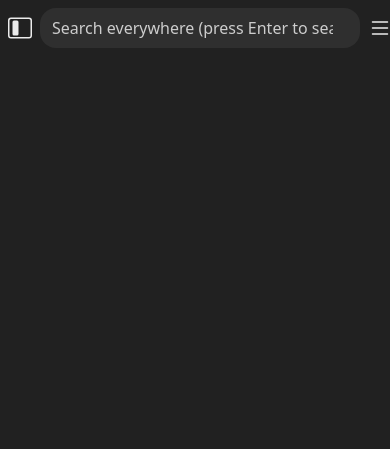
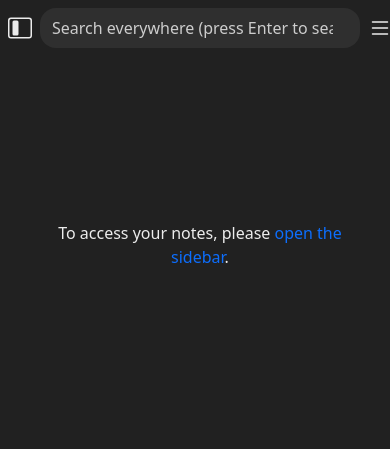
Before and after one commit to miladnia/technote, a Flask app: template templates/home.html in a window 390 px wide. Shown: the top 449 px of the page. Run offline with Flask 3, Linux system fonts and the light colour scheme; the template is opened without the code that fills it: most values are stand-ins (such as "Sample title", 1, 10 or a date in 2020); some libraries are stand-ins or nearby versions.

Commit message:
[feature] added the module "explorer.js"
- for now it is showing directories and files as a JSON formated text
- the table of directories is not ready yet. maybe React is the easy way to implemet it
- the welcome page is removed

```diff
--- a/app.py
+++ b/app.py
@@ -1,3 +1,5 @@
+from pathlib import Path
+
 from flask import Flask, flash, jsonify, redirect, render_template, request, url_for
 from flask_session import Session
 
@@ -20,11 +22,10 @@
 
 @app.route("/")
 def index():
-    try:
+    try: # FIXME we don't need an exception, just return an empty dict
         grouped_notes = technote.get_grouped_notes_or_fail()
     except ValueError:
-        # The user has not determined any directory of notes yet
-        return redirect("/welcome")
+        grouped_notes = {}
     return render_template("home.html", grouped_notes=grouped_notes)
 
 
@@ -74,7 +75,7 @@
     return redirect(url_for("note", note_id=note_id))
 
 
-@app.route("/search", methods=["GET"])
+@app.route("/search")
 def search():
     query = request.args.get("q")
     if not query:
@@ -83,17 +84,19 @@
     return jsonify(result)
 
 
-@app.route("/welcome", methods=["GET", "POST"])
-def welcome():
-    if "GET" == request.method:
-        return render_template("welcome.html", example_notes_dir=EXAMPLE_NOTES_DIR)
-    # Add the directories
-    for dir in request.form.getlist("directories"):
-        try:
-            technote.add_directory(dir)
-        except ValueError:
-            flash(f"'{dir}' is not a valid directory.", category="error")
+@app.route("/open", methods=["GET", "POST"])
+def open():
+    try:
+        technote.add_directory(dir)
+    except ValueError:
+        flash(f"'{dir}' is not a valid directory.", category="error")
     return redirect("/")
+
+
+@app.route("/explore", defaults={'relative_path': ''})
+@app.route("/explore/<path:relative_path>")
+def explore(relative_path: str):
+    return jsonify(technote.ls(relative_path))
 
 
 if "__main__" == __name__:
--- a/static/main.js
+++ b/static/main.js
@@ -1,12 +1,19 @@
 import * as sidebar from './modules/sidebar.js';
 import * as searchBox from './modules/searchbox.js';
 import * as editor from './modules/editor.js';
+import * as explorer from './modules/explorer.js';
+
+const modules = {
+    'sidebar': sidebar,
+    'explorer': explorer
+};
 
 function init() {
     sidebar.init();
     searchBox.init();
     editor.init();
     initKeyboardShortcuts();
+    initModuleEvents();
 }
 
 function initKeyboardShortcuts() {
@@ -50,6 +57,20 @@
     });
 }
 
+function initModuleEvents() {
+    const toggles = document.querySelectorAll('[data-toggle-module]');
+    toggles.forEach(el => {
+        el.addEventListener('click', handleModuleEvent);
+    });
+}
+
+function handleModuleEvent(event) {
+    event.preventDefault();
+    const target = event.currentTarget;
+    const moduleName = target.getAttribute('data-toggle-module');
+    modules[moduleName]?.toggle();
+}
+
 function toggleTocPanel() {
     const panel = bootstrap.Offcanvas.getOrCreateInstance('#tocPanel');
     panel.toggle();
--- /dev/null
+++ b/static/modules/explorer.js
@@ -0,0 +1,12 @@
+import * as utils from './utils.js';
+
+async function toggle() {
+    const list = await utils.fetchText('/explore');
+    const explorerModal = document.getElementById('explorerModal');
+    const modalBody = explorerModal.querySelector('.modal-body');
+    modalBody.innerHTML = list;
+    const modal = bootstrap.Modal.getOrCreateInstance(explorerModal);
+    modal.toggle();
+}
+
+export { toggle };
--- /dev/null
+++ b/templates/about_modal.html
@@ -0,0 +1,30 @@
+<div class="modal fade" id="aboutModal" tabindex="-1" aria-labelledby="aboutModalLabel" aria-hidden="true">
+  <div class="modal-dialog modal-sm modal-dialog-centered modal-dialog-scrollable">
+    <div class="modal-content">
+      <div class="modal-header">
+        <h1 class="modal-title fs-5" id="aboutModalLabel">
+          About
+        </h1>
+        <button type="button" class="btn-close" data-bs-dismiss="modal" aria-label="Close"></button>
+      </div>
+      <div class="modal-body text-center">
+          <h1>TechNote v0.2</h1>
+          <br>
+          <p>
+            by
+            <br>
+            <b>Milad Nia</b>
+            <br>
+            <a class="text-primary" href="https://github.com/miladnia">https://github.com/miladnia</a></p>
+          <br>
+          <p>
+            <small>TechNote is an open-source project licensed under the MIT license.</small>
+          </p>
+          <br>
+          <p>
+            <small>Copyright (c) 2024 Milad Abdollahnia</small>
+          </p>
+      </div>
+    </div>
+  </div>
+</div>
--- a/templates/home.html
+++ b/templates/home.html
@@ -2,4 +2,12 @@
 
 {% block title %}TechNote{% endblock %}
 
-{% block content %}{% endblock %}
+{% block content %}
+    <div class="container-fluid h-100">
+        <div class="row h-50 align-items-center d-md-none">
+            <section>
+                <p class="text-center">To access your notes, please <a class="text-primary" href="#" data-toggle-module="sidebar">open the sidebar</a>.</p>
+            </section>
+        </div>
+    </div>
+{% endblock %}
--- a/templates/layout.html
+++ b/templates/layout.html
@@ -19,6 +19,7 @@
             </div>
           </nav>
           <nav class="col py-2 overflow-auto" aria-label="Notes">
+            {% if grouped_notes %}
               <ul class="ps-4 pe-3 py-2">
                 {% for directory, notes in grouped_notes %}
                   <li class="py-2">
@@ -38,6 +39,20 @@
                   </li>
                   {% endfor %}
                 </ul>
+              {% else %}
+                <div class="h-50 d-flex align-items-center justify-content-center">
+                  <div class="text-center">
+                    <p>No notes here!</p>
+                    <button class="btn btn-primary" data-toggle-module="explorer">Open a directory</button>
+                    <form action="" method="post">
+                      <input type="hidden" name="directories" value="{{ example_notes_dir }}">
+                      <button class="btn btn-sm btn-secondary my-3" type="submit">
+                        Try with example notes
+                      </button>
+                    </form>
+                  </div>
+                </div>
+              {% endif %}
           </nav>
         </div>
       </aside>
@@ -54,7 +69,7 @@
                 </button>
               </div>
               <div class="col col-md-6 p-0">
-                {% include "search_box.html" %}
+                {% include "modules/searchbox.html" %}
               </div>
               <div class="col-auto p-0 px-md-3">
                 <div class="btn-group">
@@ -79,6 +94,13 @@
                       </svg>
                       Keyboard shortcuts
                     </button></li>
+                    <li><button type="button" class="dropdown-item d-flex align-items-center" data-bs-toggle="modal" data-bs-target="#aboutModal">
+                      <svg xmlns="http://www.w3.org/2000/svg" width="16" height="16" fill="currentColor" class="bi bi-info-circle me-2" viewBox="0 0 16 16">
+                        <path d="M8 15A7 7 0 1 1 8 1a7 7 0 0 1 0 14m0 1A8 8 0 1 0 8 0a8 8 0 0 0 0 16"/>
+                        <path d="m8.93 6.588-2.29.287-.082.38.45.083c.294.07.352.176.288.469l-.738 3.468c-.194.897.105 1.319.808 1.319.545 0 1.178-.252 1.465-.598l.088-.416c-.2.176-.492.246-.686.246-.275 0-.375-.193-.304-.533zM9 4.5a1 1 0 1 1-2 0 1 1 0 0 1 2 0"/>
+                      </svg>
+                      About
+                    </button></li>
                   </ul>
                 </div>
               </div>
@@ -91,6 +113,10 @@
       </section>
     </div>
   </section>
-  {% include "note_editor.html" %}
+  {% include "modules/editor.html" %}
   {% include "shortcuts_modal.html" %}
+  {% include "about_modal.html" %}
+  {% if not grouped_notes %}
+    {% include "modules/explorer.html" %}
+  {% endif %}
 {% endblock %}
```
Also changed, not shown: static/modules/utils.js (+7 -1 lines), technote.py (+11 -0 lines), templates/modules/explorer.html (added, +28 -0 lines), templates/welcome.html (+0 -17 lines), templates/modules/editor.html (renamed from templates/note_editor.html), templates/modules/searchbox.html (renamed from templates/search_box.html), templates/shortcuts_modal.html (indentation only). Lines whose indentation alone changed are shown as unchanged.
